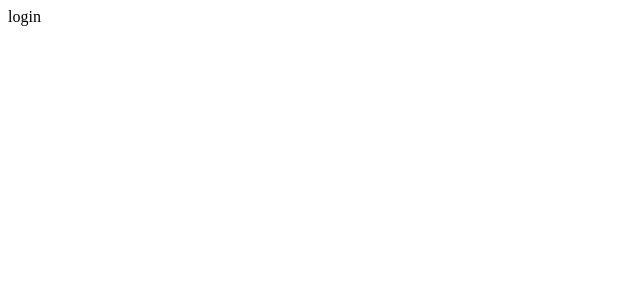
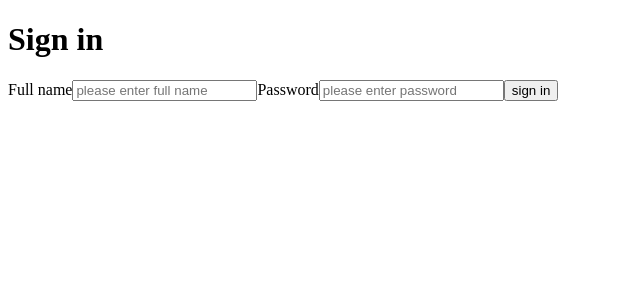
Before and after one commit to oridavidi100/code-review, a React (Create React App) app in the folder frontend/: page / in a window 1280 px wide. Shown: the top 300 px of the page, without its empty margins (0-640 px from the left). Built offline with nearby package versions, Linux system fonts and the light colour scheme.

Commit message:
login component udpdate

```diff
--- a/frontend/src/components/Login.tsx
+++ b/frontend/src/components/Login.tsx
@@ -1,5 +1,35 @@
 import React, { useRef, useEffect } from 'react';
 function Login() {
-  return <div className="LoginPage">login</div>;
+  const fullName = useRef<string | any>('');
+  const password = useRef<string | any>('');
+  const handleSubmit = async (e: React.FormEvent<HTMLFormElement>) => {
+    e.preventDefault();
+    console.log(fullName.current.value, password.current.value);
+  };
+  return (
+    <div className="LoginPage">
+      <h1 className="loginHeader">Sign in</h1>
+      <form className="loginForm" onSubmit={e => handleSubmit(e)}>
+        <label htmlFor="fullName">Full name</label>
+        <input
+          required={true}
+          className="loginInput"
+          name="fullName"
+          type="text"
+          placeholder="please enter full name"
+          ref={fullName}
+        />
+        <label htmlFor="password">Password</label>
+        <input
+          className="loginInput"
+          name="password"
+          type="password"
+          placeholder="please enter password"
+          ref={password}
+        />
+        <button>sign in</button>
+      </form>
+    </div>
+  );
 }
 export default Login;
```
